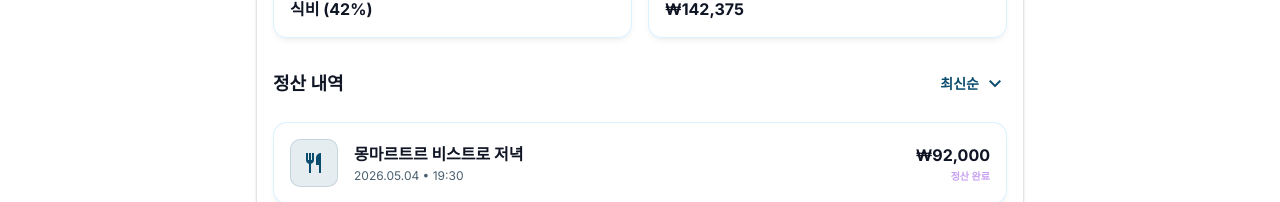
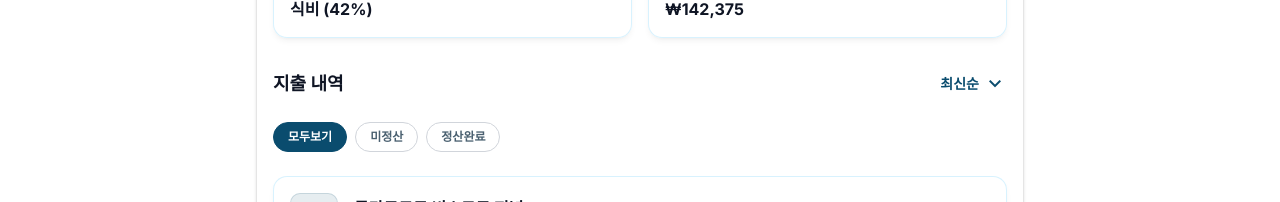
Before and after one commit to lucialinda/trip-planner, a Next.js app: page /settle in a window 1280 px wide. Shown: the part 385-587 px from the top of the page. Built offline with nearby package versions, Linux system fonts and the light colour scheme; no server answers.

Commit message:
feat(settle): 지출 내역 필터(모두/미정산/정산완료) 추가
- 섹션 라벨 "정산 내역" → "지출 내역"
- 필터 칩 3종 + 빈 상태 UI

```diff
--- a/src/app/settle/page.tsx
+++ b/src/app/settle/page.tsx
@@ -1,5 +1,6 @@
 "use client";
 
+import { useState } from "react";
 import { useRouter } from "next/navigation";
 import { BottomNav } from "@/components/BottomNav";
 
@@ -102,8 +103,22 @@ const DUMMY_TOTAL = DUMMY_EXPENSES.reduce((sum, e) => sum + e.krwAmount, 0);
 const DUMMY_TOP_CATEGORY = { label: "식비", percent: 42 };
 const DUMMY_PER_PERSON = Math.round(DUMMY_TOTAL / 4); // 4명 기준 임시
 
+// 필터 옵션 (Phase 1: 더미 데이터 기준 — Phase 2에서 Firestore 쿼리/메모이제이션으로 교체)
+type FilterKey = "all" | "tentative" | "confirmed";
+const FILTER_OPTIONS: { key: FilterKey; label: string }[] = [
+  { key: "all", label: "모두보기" },
+  { key: "tentative", label: "미정산" },
+  { key: "confirmed", label: "정산완료" },
+];
+
 export default function SettlePage() {
   const router = useRouter();
+  const [filter, setFilter] = useState<FilterKey>("all");
+
+  const filteredExpenses =
+    filter === "all"
+      ? DUMMY_EXPENSES
+      : DUMMY_EXPENSES.filter((e) => e.status === filter);
 
   return (
     <div className="relative mx-auto flex min-h-screen w-full max-w-3xl flex-col overflow-x-hidden bg-background shadow-sm sm:border-x">
@@ -193,9 +208,9 @@ export default function SettlePage() {
           </div>
         </div>
 
-        {/* 정산 내역 헤더 + 정렬 토글 */}
+        {/* 지출 내역 헤더 + 정렬 토글 */}
         <div className="flex items-center justify-between pt-2">
-          <h3 className="text-lg font-bold text-on-surface">정산 내역</h3>
+          <h3 className="text-lg font-bold text-on-surface">지출 내역</h3>
           <button
             type="button"
             // Phase 5 이후 정렬 동작 연결
@@ -207,9 +222,39 @@ export default function SettlePage() {
           </button>
         </div>
 
+        {/* 필터 칩 (모두보기 / 미정산 / 정산완료) */}
+        <div className="flex gap-2">
+          {FILTER_OPTIONS.map((opt) => {
+            const active = filter === opt.key;
+            return (
+              <button
+                key={opt.key}
+                type="button"
+                onClick={() => setFilter(opt.key)}
+                aria-pressed={active}
+                className={`px-3.5 py-1.5 rounded-full text-xs font-semibold transition-colors ${
+                  active
+                    ? "bg-primary text-white border border-primary"
+                    : "bg-white/60 border border-outline-variant text-on-surface-variant hover:border-primary/40"
+                }`}
+              >
+                {opt.label}
+              </button>
+            );
+          })}
+        </div>
+
         {/* Expense 리스트 */}
+        {filteredExpenses.length === 0 ? (
+          <div className="glass-panel rounded-xl p-8 text-center">
+            <span className="material-symbols-outlined text-3xl text-on-surface-variant/50 mb-1">
+              filter_list_off
+            </span>
+            <p className="text-sm text-on-surface-variant">해당하는 항목이 없어요</p>
+          </div>
+        ) : (
           <div className="space-y-3">
-          {DUMMY_EXPENSES.map((exp) => {
+            {filteredExpenses.map((exp) => {
               const meta = CATEGORY_META[exp.category];
               const isConfirmed = exp.status === "confirmed";
               return (
@@ -246,6 +291,7 @@ export default function SettlePage() {
               );
             })}
           </div>
+        )}
       </main>
 
       {/* FAB: 홈과 동일한 스타일/위치 (max-w-3xl 컨테이너 안에서 ml-auto 정렬) */}
```
Lines whose indentation alone changed are shown as unchanged.
